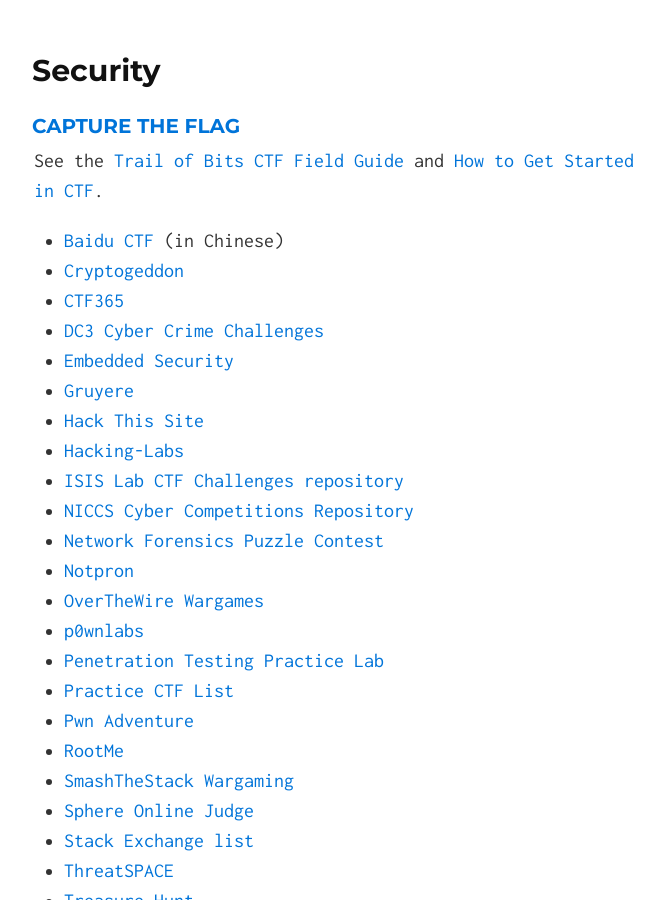
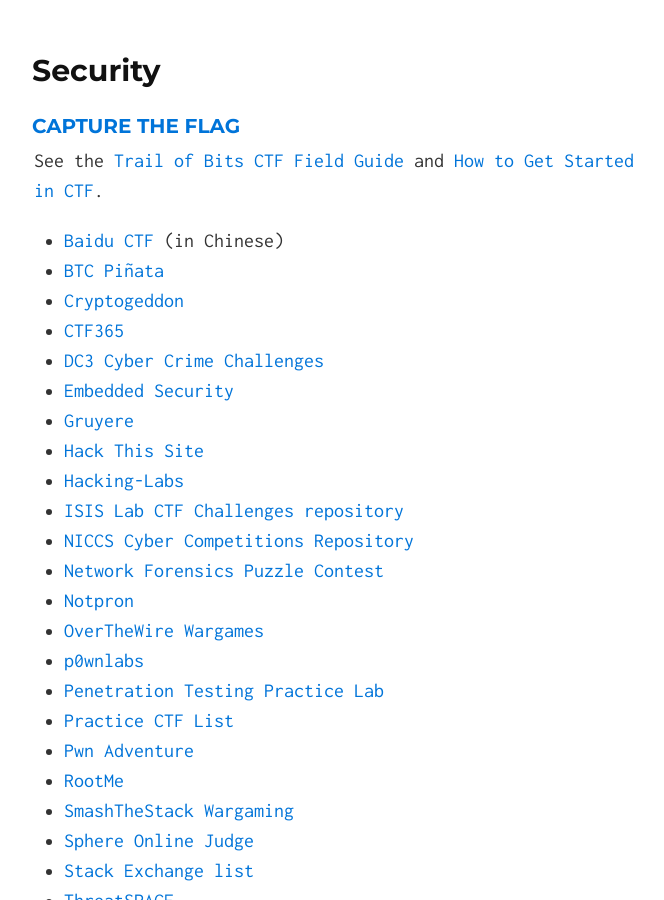
Before and after one commit to krmaxwell/coding-entertainment, a Jekyll site: the page built from index.html, in a window 1280 px wide and 900 px high, scrolled down 934 px. Shown: the whole window, without its empty margins (306-970 px from the left). Built offline with Jekyll 4.4.1, drawn with Linux system fonts in a browser that asks for light colours; Markdown is read by kramdown in place of the engine named in the settings.

Commit message:
Add BTC Pinata

```diff
--- a/_includes/index.md
+++ b/_includes/index.md
@@ -20,6 +20,7 @@
 See the [Trail of Bits CTF Field Guide](https://trailofbits.github.io/ctf/) and [How to Get Started in CTF](http://www.endgame.com/blog/how-to-get-started-in-ctf.html).
 
 * [Baidu CTF](http://bctf.cn) (in Chinese)
+* [BTC Piñata](http://ownme.ipredator.se/)
 * [Cryptogeddon](http://cryptogeddon.com)
 * [CTF365](http://ctf365.com)
 * [DC3 Cyber Crime Challenges](http://www.dc3.mil/challenge/)
```
